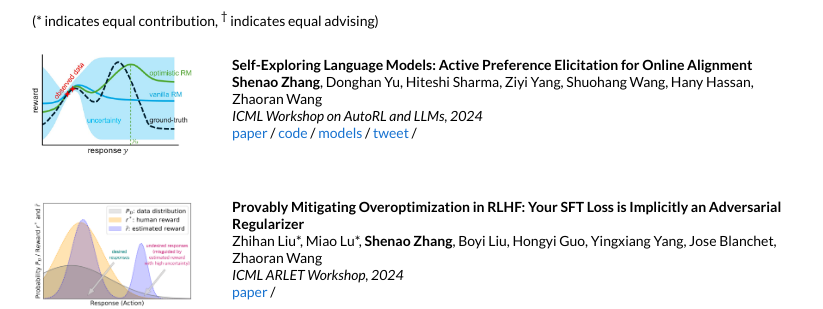
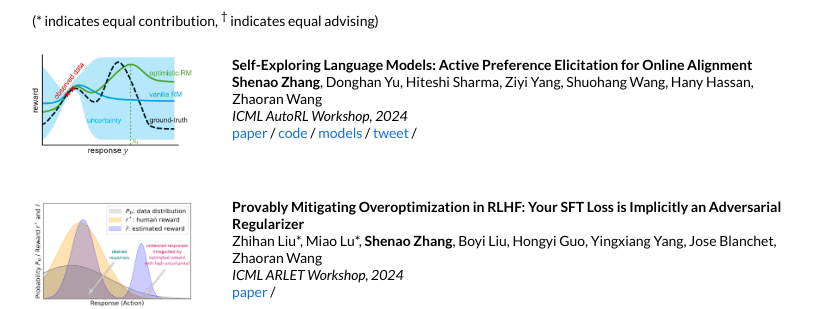
Before and after one commit to shenao-zhang/shenao-zhang.github.io, a Jekyll site: the page built from _posts/2024-06-06-selm.markdown, in a window 1280 px wide and 900 px high. Shown: the part 416-725 px from the top of the window, without its empty margins (228-1051 px from the left). Built offline with Jekyll 4.4.1, drawn with Linux system fonts in a browser that asks for light colours.

Commit message:
Update 2024-06-06-selm.markdown

```diff
--- a/_posts/2024-06-06-selm.markdown
+++ b/_posts/2024-06-06-selm.markdown
@@ -6,7 +6,7 @@ image: /images/selm.jpg
 categories: research
 author: "Shenao Zhang"
 authors: "<strong>Shenao Zhang</strong>, Donghan Yu, Hiteshi Sharma, Ziyi Yang, Shuohang Wang, Hany Hassan, Zhaoran Wang"
-venue: "ICML Workshop on AutoRL and LLMs, 2024"
+venue: "ICML AutoRL Workshop, 2024"
 arxiv: https://arxiv.org/abs/2405.19332
 code: https://github.com/shenao-zhang/SELM
 tweet: https://twitter.com/ShenaoZhang/status/1796271110104740009
```
